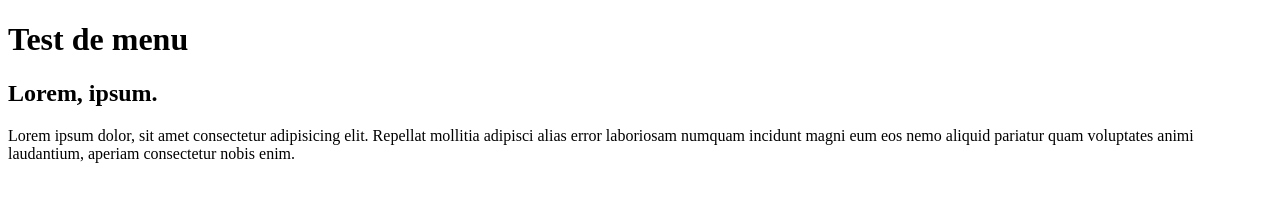
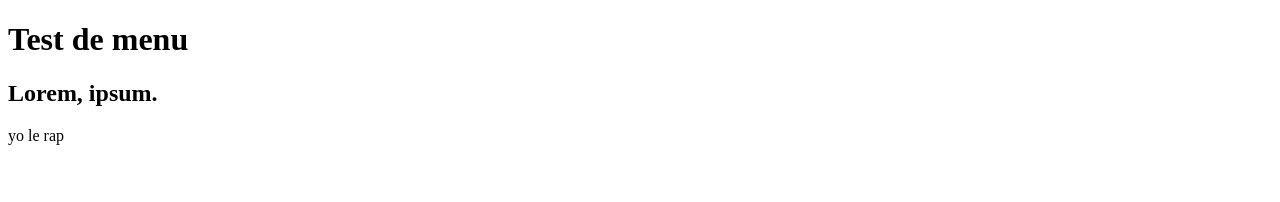
Before and after one commit to MMI-SAE-105/2023-r113-tp2-menu-alpinejs-NathannSchwarz, a plain HTML site: page index.html in a window 1280 px wide. Drawn offline with Linux system fonts and the light colour scheme.

Commit message:
ajout nom

```diff
--- a/index.html
+++ b/index.html
@@ -15,10 +15,7 @@
     <!-- h2>lorem2^p>lorem -->
     <h2>Lorem, ipsum.</h2>
     <p>
-      Lorem ipsum dolor, sit amet consectetur adipisicing elit. Repellat
-      mollitia adipisci alias error laboriosam numquam incidunt magni eum eos
-      nemo aliquid pariatur quam voluptates animi laudantium, aperiam
-      consectetur nobis enim.
+   yo le rap
     </p>
   </body>
 </html>
```
Also changed, not shown: 1 other file.
